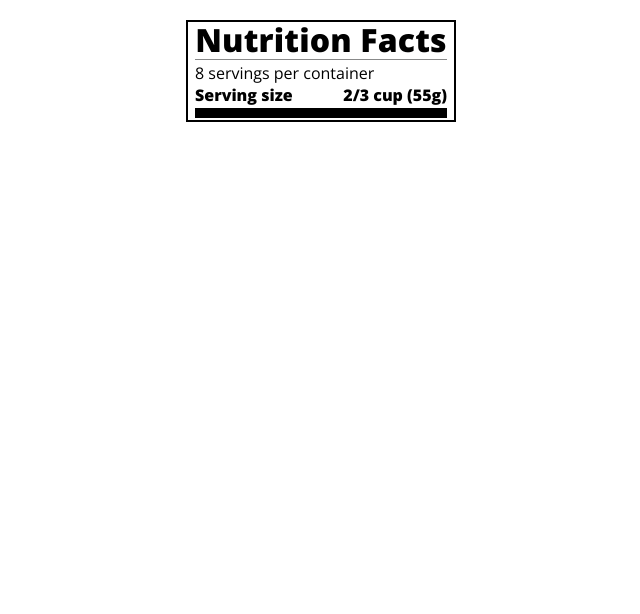
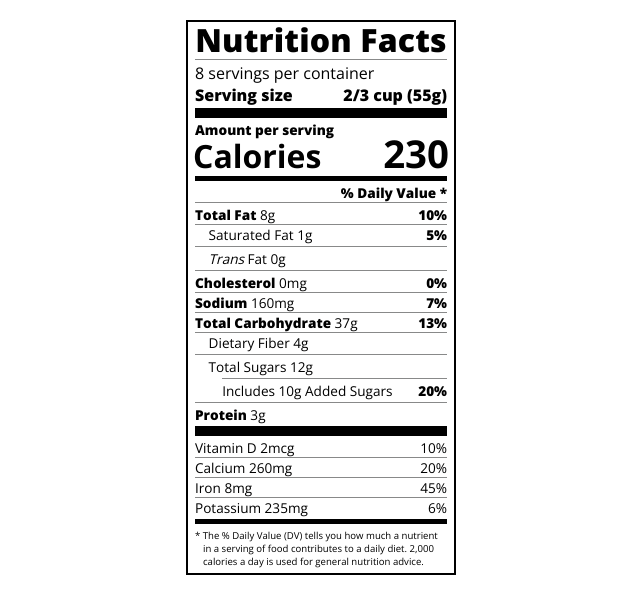
Before and after one commit to AnaLuluAraujo/NEW-NUTRITIONAL-INFO, a plain HTML site: page index.html in a window 1280 px wide. Shown: the whole page, without its empty margins (319-959 px from the left). Drawn offline with nearby package versions, Linux system fonts and the light colour scheme.

Commit message:
final label

```diff
--- a/index.html
+++ b/index.html
@@ -15,3 +15,37 @@
         <p class="bold">Serving size <span class="right">2/3 cup (55g)</span></p>
       </header>
       <div class="divider lg"></div>
+      <div class="calories-info">
+        <p class="bold sm-text">Amount per serving</p>
+        <h1>Calories <span class="right">230</span></h1>
+      </div>
+      <div class="divider md"></div>
+      <div class="daily-value sm-text">
+        <p class="right bold no-divider">% Daily Value *</p>
+        <div class="divider"></div>
+        <p><span class="bold">Total Fat</span> 8g <span class="bold right">10%</span></p>
+        <p class="indent no-divider">Saturated Fat 1g <span class="bold right">5%</span></p>
+        <div class="divider"></div>
+        <p class="indent no-divider"><i>Trans</i> Fat 0g</p>
+        <div class="divider"></div>
+        <p><span class="bold">Cholesterol</span> 0mg <span class="right bold">0%</span></p>
+        <p><span class="bold">Sodium</span> 160mg <span class="right bold">7%</span></p>
+        <p><span class="bold">Total Carbohydrate</span> 37g <span class="right bold">13%</span></p>
+        <p class="indent no-divider">Dietary Fiber 4g</p>
+        <div class="divider"></div>
+        <p class="indent no-divider">Total Sugars 12g</p>
+        <div class="divider dbl-indent"></div>
+        <p class="dbl-indent no-divider">Includes 10g Added Sugars <span class="right bold">20%</span>
+        <div class="divider"></div>
+        <p class="no-divider"><span class="bold">Protein</span> 3g</p>
+        <div class="divider lg"></div>
+        <p>Vitamin D 2mcg <span class="right">10%</span></p>
+        <p>Calcium 260mg <span class="right">20%</span></p>
+        <p>Iron 8mg <span class="right">45%</span></p>
+        <p class="no-divider">Potassium 235mg <span class="right">6%</span></p>
+      </div>
+      <div class="divider md"></div>
+      <p class="note">* The % Daily Value (DV) tells you how much a nutrient in a serving of food contributes to a daily diet. 2,000 calories a day is used for general nutrition advice.</p>
+    </div>
+  </body>
+</html>
--- a/styles.css
+++ b/styles.css
@@ -30,6 +30,7 @@
 .divider {
   border-bottom: 1px solid #888989;
   margin: 2px 0;
+  clear: right;
 }
 
 .bold {
@@ -49,4 +50,38 @@
   border: 0;
 }
 
-  /*  i suck  */
+.md {
+  height: 5px;
+}
+
+.sm-text {
+  font-size: 0.85rem;
+}
+
+.calories-info h1 {
+  margin: -5px -2px;
+  overflow: hidden;
+}
+
+.calories-info span {
+  font-size: 1.2em;
+  margin-top: -7px;
+}
+
+.indent {
+  margin-left: 1em;
+}
+
+.dbl-indent {
+  margin-left: 2em;
+}
+
+.daily-value p:not(.no-divider) {
+  border-bottom: 1px solid #888989;
+}
+
+.note {
+  font-size: 0.6rem;
+  margin: 5px 0;
+  padding: 0px 8px;
+  text-indent: -8px;
```
Lines whose indentation alone changed are shown as unchanged.
